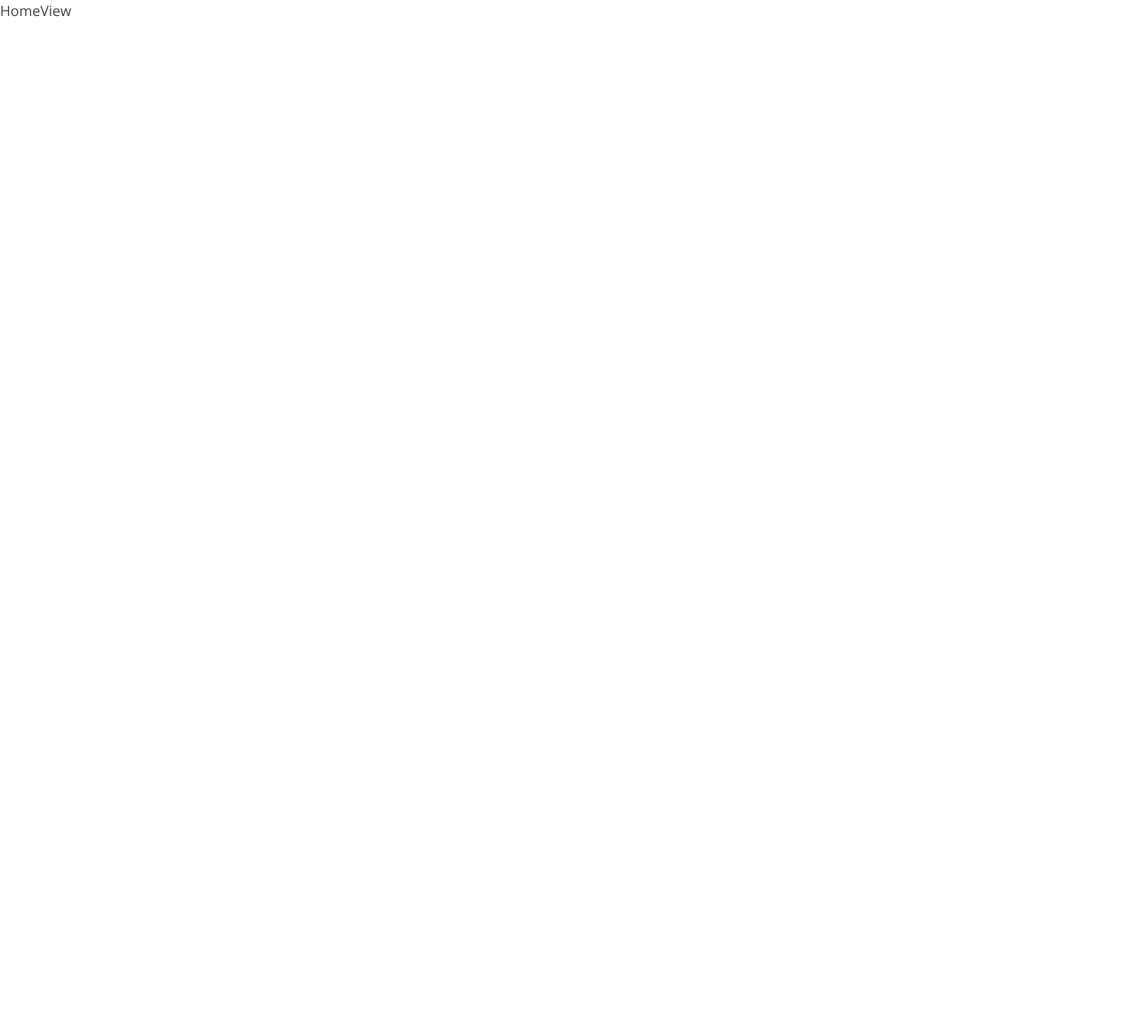
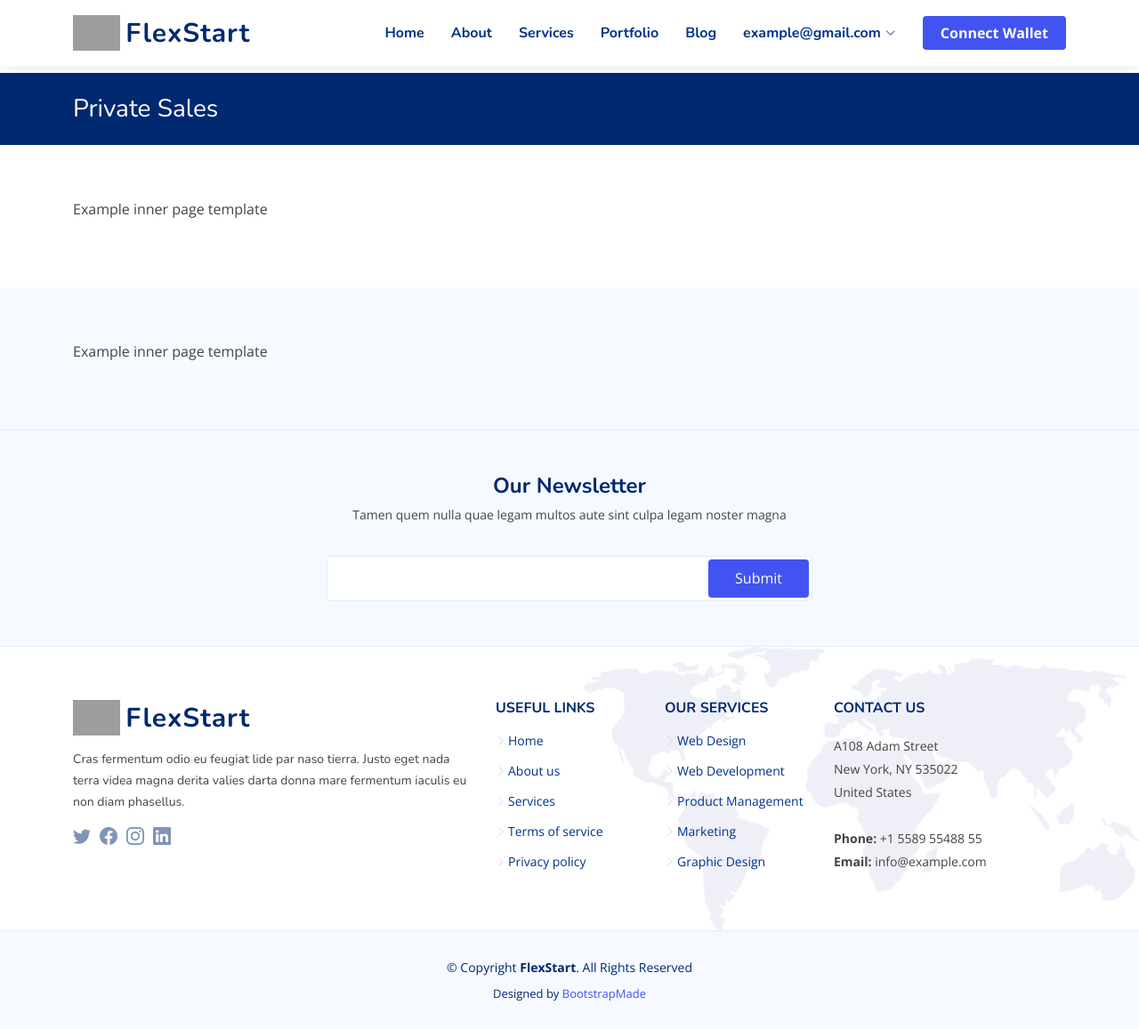
Before and after one commit to thanhquisg24/fig-private-sale, a React (Create React App) app: page / in a window 1280 px wide. Shown: the whole page at 89% size. Before the commit the page ends 800 px from the top, so only its background shows below. Built offline with nearby package versions, Linux system fonts and the light colour scheme; grey boxes are pictures that could not be loaded.

Commit message:
Init layout and setting page

```diff
--- a/public/static/css/custom.css
+++ b/public/static/css/custom.css
@@ -15,3 +15,6 @@ body,
   background: #007bff;
   background: linear-gradient(to right, #0062e6, #33aeff);
 }
+.section-even-bg {
+  background: #f6f9ff;
+}
--- /dev/null
+++ b/src/layout/footer.tsx
@@ -0,0 +1,120 @@
+/* eslint-disable jsx-a11y/anchor-is-valid */
+export default function Footer() {
+  return (
+    <footer id="footer" className="footer">
+      <div className="footer-newsletter">
+        <div className="container">
+          <div className="row justify-content-center">
+            <div className="col-lg-12 text-center">
+              <h4>Our Newsletter</h4>
+              <p>Tamen quem nulla quae legam multos aute sint culpa legam noster magna</p>
+            </div>
+            <div className="col-lg-6">
+              <form method="post">
+                <input type="email" name="email" />
+                <input type="submit" defaultValue="Subscribe" />
+              </form>
+            </div>
+          </div>
+        </div>
+      </div>
+      <div className="footer-top">
+        <div className="container">
+          <div className="row gy-4">
+            <div className="col-lg-5 col-md-12 footer-info">
+              <a href="index.html" className="logo d-flex align-items-center">
+                <img src="assets/img/logo.png" alt="" />
+                <span>FlexStart</span>
+              </a>
+              <p>Cras fermentum odio eu feugiat lide par naso tierra. Justo eget nada terra videa magna derita valies darta donna mare fermentum iaculis eu non diam phasellus.</p>
+              <div className="social-links mt-3">
+                <a href="#" className="twitter">
+                  <i className="bi bi-twitter" />
+                </a>
+                <a href="#" className="facebook">
+                  <i className="bi bi-facebook" />
+                </a>
+                <a href="#" className="instagram">
+                  <i className="bi bi-instagram" />
+                </a>
+                <a href="#" className="linkedin">
+                  <i className="bi bi-linkedin" />
+                </a>
+              </div>
+            </div>
+            <div className="col-lg-2 col-6 footer-links">
+              <h4>Useful Links</h4>
+              <ul>
+                <li>
+                  <i className="bi bi-chevron-right" /> <a href="#">Home</a>
+                </li>
+                <li>
+                  <i className="bi bi-chevron-right" /> <a href="#">About us</a>
+                </li>
+                <li>
+                  <i className="bi bi-chevron-right" /> <a href="#">Services</a>
+                </li>
+                <li>
+                  <i className="bi bi-chevron-right" /> <a href="#">Terms of service</a>
+                </li>
+                <li>
+                  <i className="bi bi-chevron-right" /> <a href="#">Privacy policy</a>
+                </li>
+              </ul>
+            </div>
+            <div className="col-lg-2 col-6 footer-links">
+              <h4>Our Services</h4>
+              <ul>
+                <li>
+                  <i className="bi bi-chevron-right" /> <a href="#">Web Design</a>
+                </li>
+                <li>
+                  <i className="bi bi-chevron-right" /> <a href="#">Web Development</a>
+                </li>
+                <li>
+                  <i className="bi bi-chevron-right" /> <a href="#">Product Management</a>
+                </li>
+                <li>
+                  <i className="bi bi-chevron-right" /> <a href="#">Marketing</a>
+                </li>
+                <li>
+                  <i className="bi bi-chevron-right" /> <a href="#">Graphic Design</a>
+                </li>
+              </ul>
+            </div>
+            <div className="col-lg-3 col-md-12 footer-contact text-center text-md-start">
+              <h4>Contact Us</h4>
+              <p>
+                A108 Adam Street <br />
+                New York, NY 535022
+                <br />
+                United States <br />
+                <br />
+                <strong>Phone:</strong> +1 5589 55488 55
+                <br />
+                <strong>Email:</strong> info@example.com
+                <br />
+              </p>
+            </div>
+          </div>
+        </div>
+      </div>
+      <div className="container">
+        <div className="copyright">
+          © Copyright{" "}
+          <strong>
+            <span>FlexStart</span>
+          </strong>
+          . All Rights Reserved
+        </div>
+        <div className="credits">
+          {/* All the links in the footer should remain intact. */}
+          {/* You can delete the links only if you purchased the pro version. */}
+          {/* Licensing information: https://bootstrapmade.com/license/ */}
+          {/* Purchase the pro version with working PHP/AJAX contact form: https://bootstrapmade.com/flexstart-bootstrap-startup-template/ */}
+          Designed by <a href="https://bootstrapmade.com/">BootstrapMade</a>
+        </div>
+      </div>
+    </footer>
+  );
+}
--- /dev/null
+++ b/src/layout/header.tsx
@@ -0,0 +1,59 @@
+/* eslint-disable jsx-a11y/anchor-is-valid */
+import React from "react";
+
+export default function Header() {
+  return (
+    <header id="header" className="header fixed-top header-scrolled">
+      <div className="container-fluid container-xl d-flex align-items-center justify-content-between">
+        <a href="index.html" className="logo d-flex align-items-center">
+          <img src="/static/img/logo.png" alt="" />
+          <span>FlexStart</span>
+        </a>
+        <nav id="navbar" className="navbar">
+          <ul>
+            <li>
+              <a className="nav-link scrollto " href="#hero">
+                Home
+              </a>
+            </li>
+            <li>
+              <a className="nav-link scrollto" href="#about">
+                About
+              </a>
+            </li>
+            <li>
+              <a className="nav-link scrollto" href="#services">
+                Services
+              </a>
+            </li>
+            <li>
+              <a className="nav-link scrollto" href="#portfolio">
+                Portfolio
+              </a>
+            </li>
+
+            <li>
+              <a href="blog.html">Blog</a>
+            </li>
+            <li className="dropdown user-info-li">
+              <a href="#">
+                <span>example@gmail.com</span> <i className="bi bi-chevron-down" />
+              </a>
+              <ul>
+                <li>
+                  <a href="#">Logout</a>
+                </li>
+              </ul>
+            </li>
+
+            <li>
+              <b className="btn-connect-wallet getstarted scrollto">Connect Wallet</b>
+            </li>
+          </ul>
+          <i className="bi bi-list mobile-nav-toggle" />
+        </nav>
+        {/* .navbar */}
+      </div>
+    </header>
+  );
+}
--- a/src/view/home/index.tsx
+++ b/src/view/home/index.tsx
@@ -1,5 +1,33 @@
+/* eslint-disable jsx-a11y/anchor-is-valid */
 import React from "react";
+import Footer from "../../layout/footer";
+import Header from "../../layout/header";
 
 export default function HomeView() {
-  return <div>HomeView</div>;
+  return (
+    <>
+      <Header />
+
+      <main id="main">
+        {/* ======= Breadcrumbs ======= */}
+        <section className="breadcrumbs pt-4">
+          <div className="container">
+            <h2>Private Sales</h2>
+          </div>
+        </section>
+        {/* End Breadcrumbs */}
+        <section className="inner-page">
+          <div className="container">
+            <p>Example inner page template</p>
+          </div>
+        </section>
+        <section className="inner-page section-even-bg">
+          <div className="container">
+            <p>Example inner page template</p>
+          </div>
+        </section>
+      </main>
+      <Footer />
+    </>
+  );
 }
```
